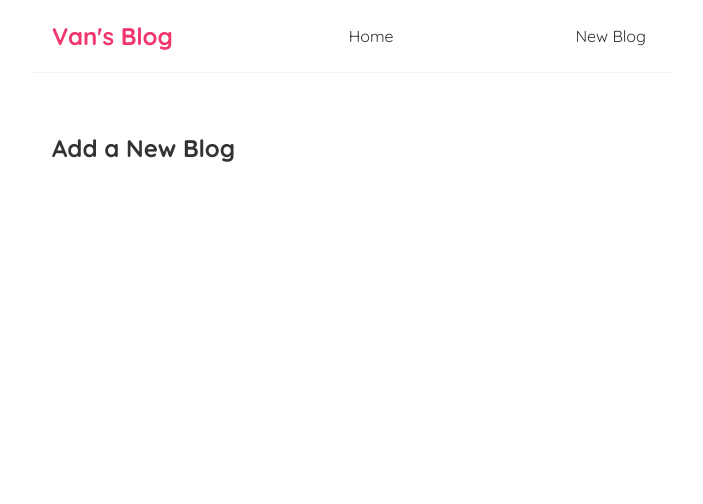
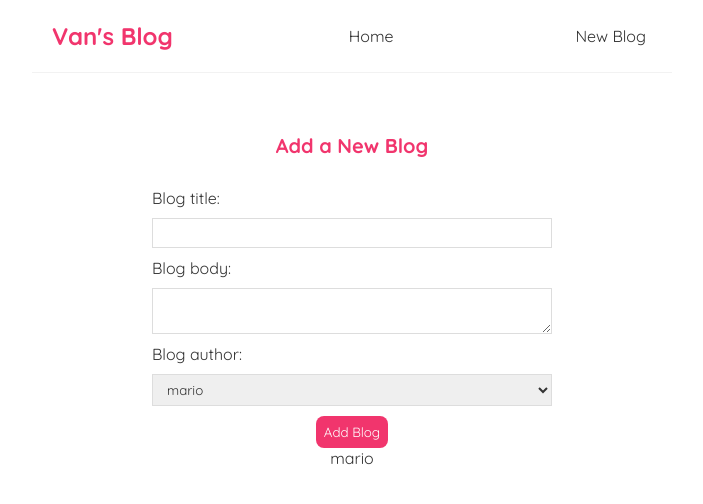
Before and after one commit to vanguyen333/tuhoc, a React (Create React App) app: page /create in a window 1280 px wide. Shown: the top 504 px of the page, without its empty margins (288-991 px from the left). Built offline with nearby package versions, Linux system fonts and the light colour scheme.

Commit message:
#27 control inputs

```diff
--- a/src/Create.js
+++ b/src/Create.js
@@ -1,7 +1,37 @@
+import { useState } from "react";
 const Create = () => {
+  const [title, setTitle] = useState("");
+  const [body, setBody] = useState("");
+  const [author, setAuthor] = useState("mario");
+
   return (
     <div className="create">
       <h2>Add a New Blog</h2>
+      <form>
+        <label>Blog title:</label>
+        <input
+          type="text"
+          required
+          value={title}
+          onChange={(e) => setTitle(e.target.value)}
+        />
+
+        <label>Blog body:</label>
+        <textarea
+          required
+          value={body}
+          onChange={(e) => setBody(e.target.value)}
+        ></textarea>
+        <label>Blog author:</label>
+        <select value={author} onChange={(e) => setAuthor(e.target.value)}>
+          <option value="mario">mario</option>
+          <option value="yoshi">yoshi</option>
+        </select>
+        <button className="blog-details">Add Blog</button>
+        <p>{title}</p>
+        <p>{body}</p>
+        <p>{author}</p>
+      </form>
     </div>
   );
 };
--- a/src/index.css
+++ b/src/index.css
@@ -56,11 +56,45 @@
 .blog-details div {
   margin: 20px 0;
 }
-/* .blog-details button {
+.blog-details button {
   background: #f1356d;
   color: #fff;
   border: 0;
   padding: 8px;
   border-radius: 8px;
   cursor: pointer;
-} */
+}
+
+/* create new blog form */
+.create {
+  max-width: 400px;
+  margin: 0 auto;
+  text-align: center;
+}
+.create label {
+  text-align: left;
+  display: block;
+}
+.create h2 {
+  font-size: 20px;
+  color: #f1356d;
+  margin-bottom: 30px;
+}
+.create input,
+.create textarea,
+.create select {
+  width: 100%;
+  padding: 6px 10px;
+  margin: 10px 0;
+  border: 1px solid #ddd;
+  box-sizing: border-box;
+  display: block;
+}
+.create button {
+  background: #f1356d;
+  color: #fff;
+  border: 0;
+  padding: 8px;
+  border-radius: 8px;
+  cursor: pointer;
+}
```
